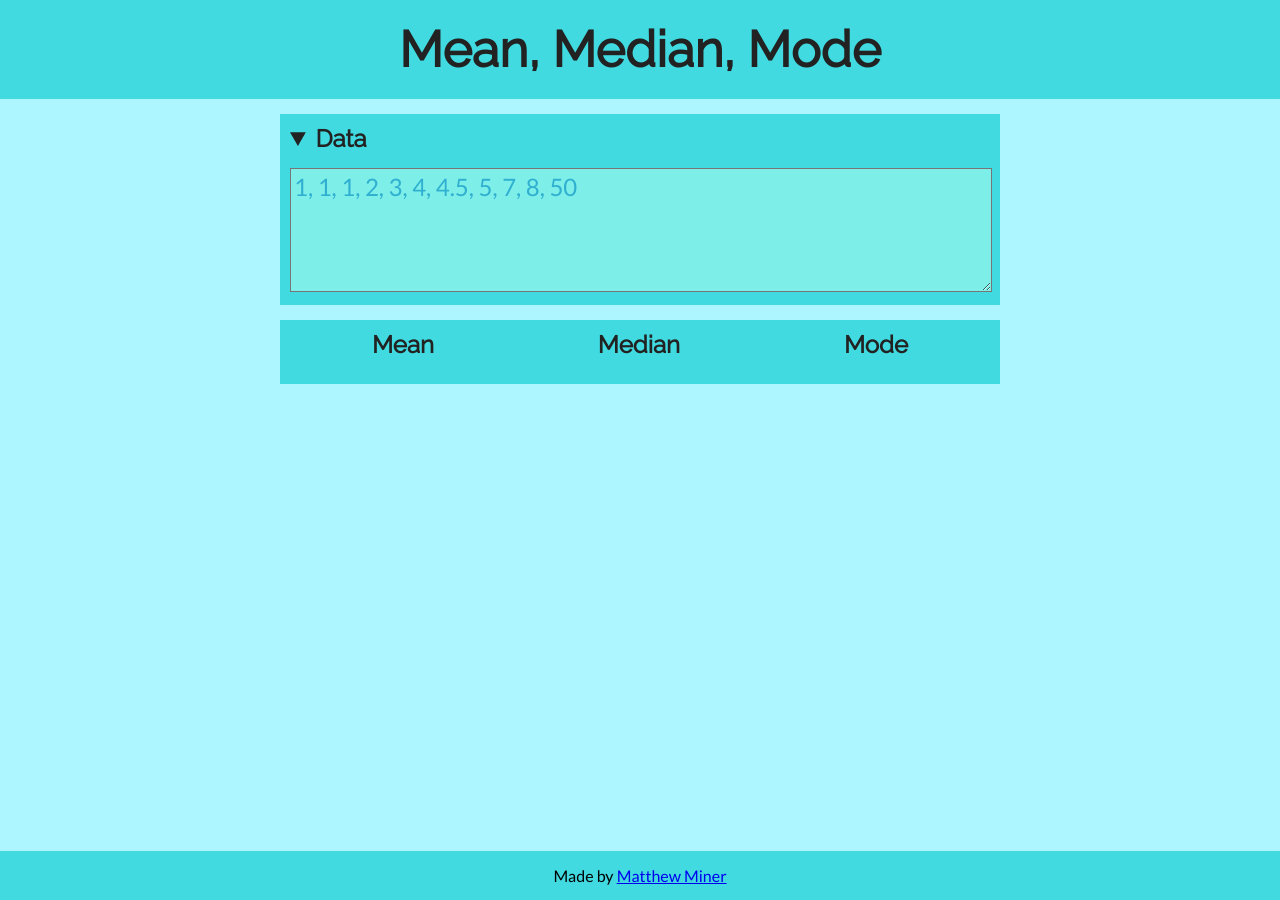
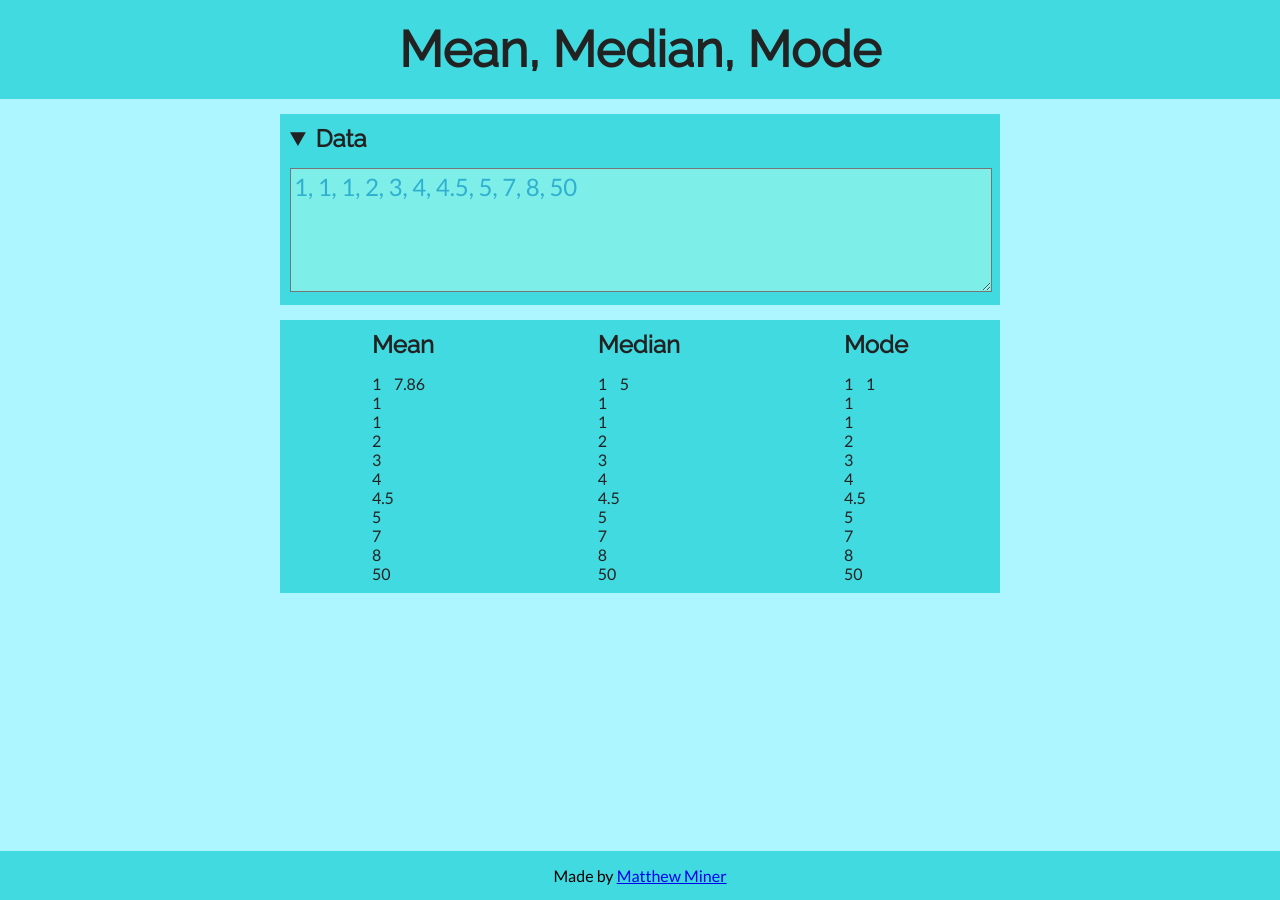
Before and after one commit to mminer237/meanmedianmode, a Jekyll site: the page built from index.html, in a window 1280 px wide. Built offline with Jekyll 4.4.1, drawn with Linux system fonts in a browser that asks for light colours; part of the change alters nothing that is shown.

Commit message:
Wrote basic main script

```diff
--- a/_layouts/default.html
+++ b/_layouts/default.html
@@ -31,6 +31,9 @@
 		{% for script in layout.scripts %}
 		<script src="{{ script }}" defer></script>
 		{% endfor %}
+		{% for script in page.scripts %}
+		<script src="{{ script }}" defer></script>
+		{% endfor %}
 	</head>
 	<body>
 		{% if site.tagManagerCode %}<!-- Google Tag Manager (noscript) -->
--- a/index.html
+++ b/index.html
@@ -2,7 +2,7 @@
 layout: default
 description: What is an "average"? What's the difference between a mean, a median, and a mode? Confused? Find out here with our original visualization tool!
 scripts:
-  - /main.js
+  - /js/main.js
 ---
 
 <details open>
@@ -13,23 +13,23 @@ scripts:
 	<div class="comparison-container">
 		<div>
 			<h2>Mean</h2>
-			<div class="result-container">
-				<div id="mean"></div>
-				<div id="answer"></div>
+			<div class="result-container" id="mean">
+				<div class="list"></div>
+				<div class="answer"></div>
 			</div>
 		</div>
 		<div>
 			<h2>Median</h2>
-			<div class="result-container">
-				<div id="median"></div>
-				<div id="answer"></div>
+			<div class="result-container" id="median">
+				<div class="list"></div>
+				<div class="answer"></div>
 			</div>
 		</div>
 		<div>
 			<h2>Mode</h2>
-			<div class="result-container">
-				<div id="mode"></div>
-				<div id="answer"></div>
+			<div class="result-container" id="mode">
+				<div class="list"></div>
+				<div class="answer"></div>
 			</div>
 		</div>
 	</div>
--- /dev/null
+++ b/js/main.js
@@ -0,0 +1,63 @@
+"use strict"
+
+const dataBox = document.getElementById("data-box");
+const meanContainer = document.getElementById("mean");
+const medianContainer = document.getElementById("median");
+const modeContainer = document.getElementById("mode");
+dataBox.addEventListener("input", updateResults);
+updateResults();
+
+function updateResults() {
+	const numbers = dataBox.value.split(",").map(x => x.trim() * 1).sort((a, b) => a - b);
+	let numbersList = "";
+	for (let i = 0; i < numbers.length; i++) {
+		numbersList += `<div>${numbers[i]}</div>`;
+	}
+	fill(meanContainer, numbersList, mean(numbers));
+	fill(medianContainer, numbersList, median(numbers));
+	fill(modeContainer, numbersList, mode(numbers).join(" & "));
+}
+
+function fill(resultContainer, numbersList, result) {
+	resultContainer.querySelector(".list").innerHTML = numbersList;
+	if (!isNaN(result))
+		resultContainer.querySelector(".answer").innerText = Math.round(result * 100) / 100;
+	else
+		resultContainer.querySelector(".answer").innerText = result;
+}
+
+function mean(numbers) {
+	const sum = numbers.reduce((a, b) => a + b, 0);
+	return sum / numbers.length;
+}
+
+function median(numbers) {
+	if (numbers.length % 2 != 0)
+		return Math.floor(numbers.length / 2);
+	else {
+		const upperMiddle = numbers.length / 2;
+		return (numbers[upperMiddle - 1] + numbers[upperMiddle]) / 2;
+	}
+}
+
+function mode(numbers) {
+	const dict = {};
+	for (let i = 0; i < numbers.length; i++) {
+		if (!dict[numbers[i]])
+			dict[numbers[i]] = 1;
+		else
+			dict[numbers[i]]++;
+	}
+	let most = 0;
+	let mostIndexes = [];
+	for (const i in dict) {
+		if (dict[i] > most) {
+			most = dict[i];
+			mostIndexes = [i];
+		}
+		else if (dict[i] == most) {
+			mostIndexes.push(i);
+		}
+	};
+	return mostIndexes;
+}
```
